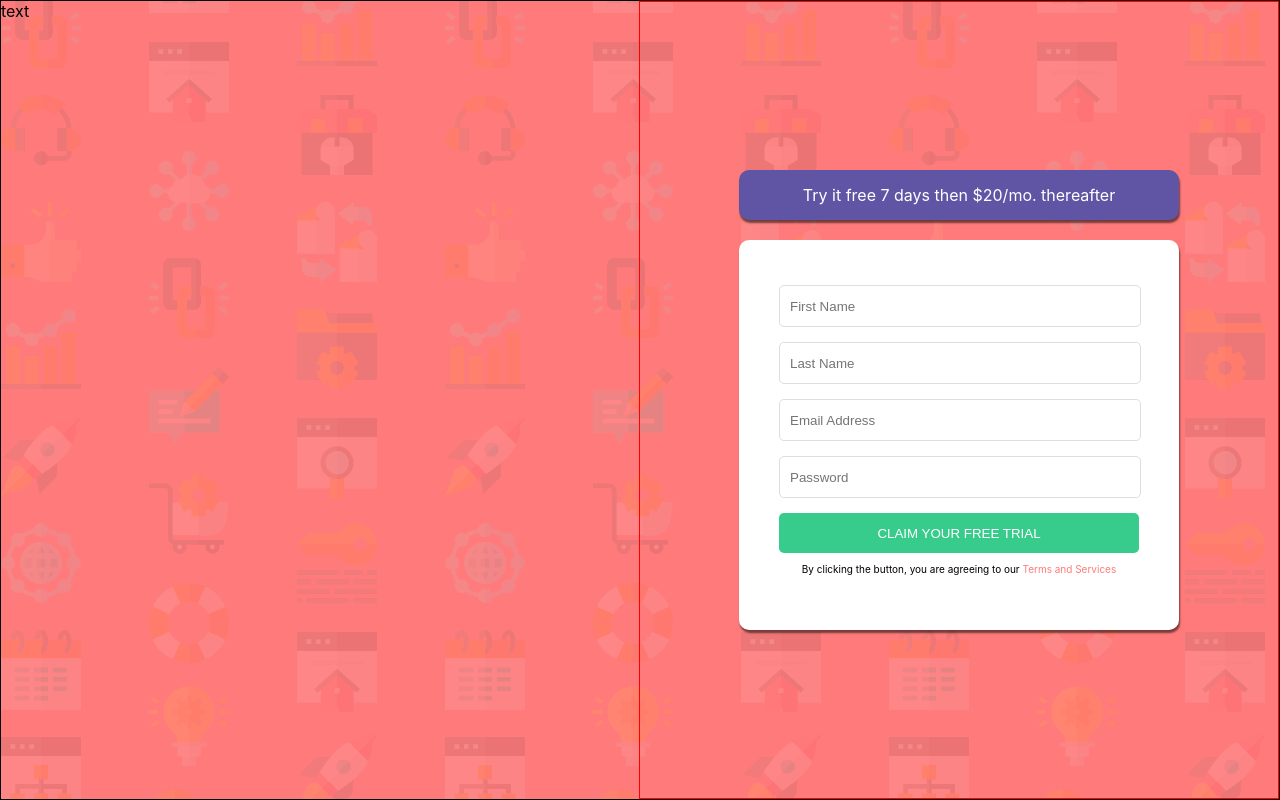
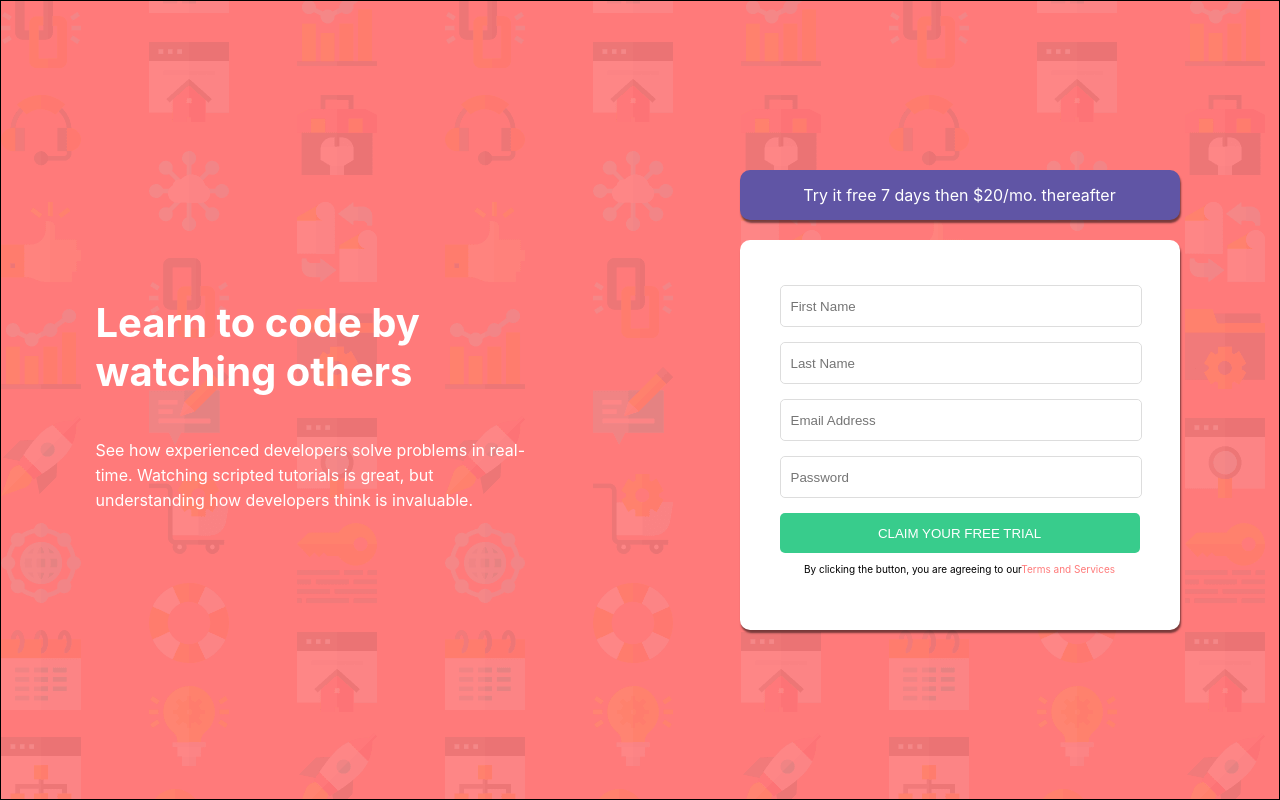
Before and after one commit to ElvaTecnologies/Elva_React-SCSS-training2_Josiah, a React (Create React App) app: page / in a window 1280 px wide. Built offline with nearby package versions, Linux system fonts and the light colour scheme.

Commit message:
text div design

```diff
--- a/src/App.jsx
+++ b/src/App.jsx
@@ -4,7 +4,14 @@ function App() {
   return (
     <div className="App">
       {/* <div className="flexbox"> */}
-      <div className="text-div">text</div>
+      <div className="text-div">
+        <h1>Learn to code by watching others</h1>
+        <p>
+          See how experienced developers solve problems in real-time. Watching
+          scripted tutorials is great, but understanding how developers think is
+          invaluable.
+        </p>
+      </div>
       <div className="form-div">
         <div className="top-card">
           Try it free 7 days then $20/mo. thereafter
@@ -24,8 +31,7 @@ function App() {
           </div>
           <button>Claim your free trial </button>
           <sup>
-            {" "}
-            By clicking the button, you are agreeing to our{" "}
+            By clicking the button, you are agreeing to our
             <a href="#">Terms and Services</a>
           </sup>
         </div>
--- a/src/App.scss
+++ b/src/App.scss
@@ -11,9 +11,23 @@
   display: flex;
   .text-div {
     width: 50%;
+    display: flex;
+    justify-content: center;
+    align-items: center;
+    flex-direction: column;
+    color: #fff;
+    h1 {
+      font-size: 40px;
+      width: 450px;
+    }
+    p {
+      width: 450px;
+      line-height: 25px;
+      font-size: 16px;
+    }
   }
   .form-div {
-    border: red solid 1px;
+    // border: red solid 1px;
     width: 50%;
     display: flex;
     justify-content: center;
```
